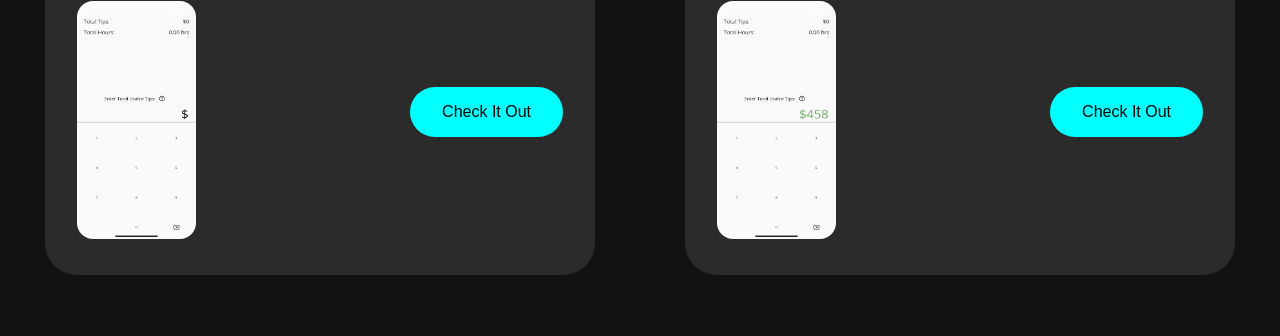
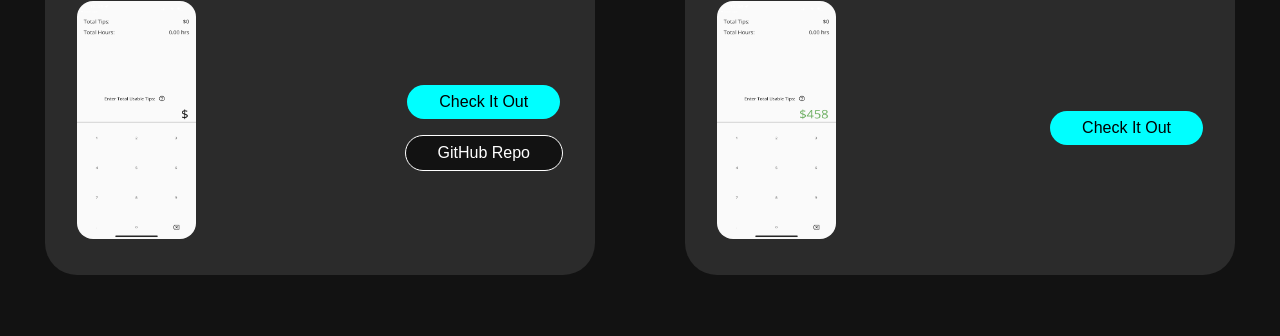
Before and after one commit to cdud99/cdud99.github.io, a plain HTML site: page projects.html in a window 1280 px wide. Shown: the part 176-512 px from the top of the page. Drawn offline with Linux system fonts and the light colour scheme.

Commit message:
Titles and Buttons

```diff
--- a/projects.html
+++ b/projects.html
@@ -3,7 +3,7 @@
   <head>
     <meta charset="UTF-8">
     <meta name="viewport" content="width=device-width, initial-scale=1.0">
-    <title>Connor Dudley</title>
+    <title>Connor Dudley Projects</title>
     <link rel="stylesheet" href="styles.css">
   </head>
 
@@ -32,21 +32,24 @@
       <h2 class="project-header">Tip Calculator</h2>
       <div class="image-row">
         <img src="assets/tip_calculator/1.png" class="app-image">
-        <button>Check It Out</button>
+        <div id="button-container">
+          <a class="button">Check It Out</a>
+          <a href="https://github.com/cdud99/partner-tip-calculator" target="_blank" id="github-button" class="button">GitHub Repo</a>
+        </div>
       </div>
     </div>
     <div id="project-2" class="project">
       <h2 class="project-header">Partner App</h2>
       <div class="image-row">
         <img src="assets/tip_calculator/2.png" class="app-image">
-        <button>Check It Out</button>
+        <a class="button">Check It Out</a>
       </div>
     </div>
     <div id="project-3" class="project">
       <h2 class="project-header">Better Lighting</h2>
       <div class="image-row">
         <img src="assets/tip_calculator/3.png" class="app-image">
-        <button>Check It Out</button>
+        <a class="button">Check It Out</a>
       </div>
     </div>
 
--- a/styles.css
+++ b/styles.css
@@ -217,8 +217,8 @@ input {
 
 .app-image {
     grid-area: project-image;
-    margin: 1em 0 0 0;
-    height: calc(100% - 3em);
+    margin: 1em auto;
+    height: calc(100% - 7em);
     aspect-ratio: 1/2;
     align-self: start;
     border-radius: 1em;
@@ -226,25 +226,39 @@ input {
 
 .image-row {
     height: calc(100% - 4em);
-    margin: 0 0 0 0;
+    margin: 1em 0 0 0;
     display: flex;
     flex-direction: column;
     justify-content: space-between;
 }
 
-button, #submit {
+#button-container {
+    display: flex;
+    flex-direction: column;
+    justify-content: center;
+    align-items: end;
+}
+
+.button, #submit {
     background-color: #00FFFF;
     color: #000000;
     border: none;
     padding: 0.15em 2em;
     border-radius: 2em;
+    text-decoration: none;
 }
 
-button {
+.button {
     align-self: center;
     font-size: 1em;
-    margin: 1em 0 0 1em;
-    padding: 1em 2em;
+    margin: 1em 0 0 0;
+    padding: 0.5em 2em;
+}
+
+#github-button {
+    background-color: #121212;
+    color: #FFFFFF;
+    border: 1px solid #FFFFFF;
 }
 
 video {
@@ -300,6 +314,7 @@ h1 {
     }
 
     .app-image {
+        margin: 0;
         height: 100%;
     }
 
```
Also changed, not shown: about.html (+1 -1 lines), contact.html (+3 -3 lines).
